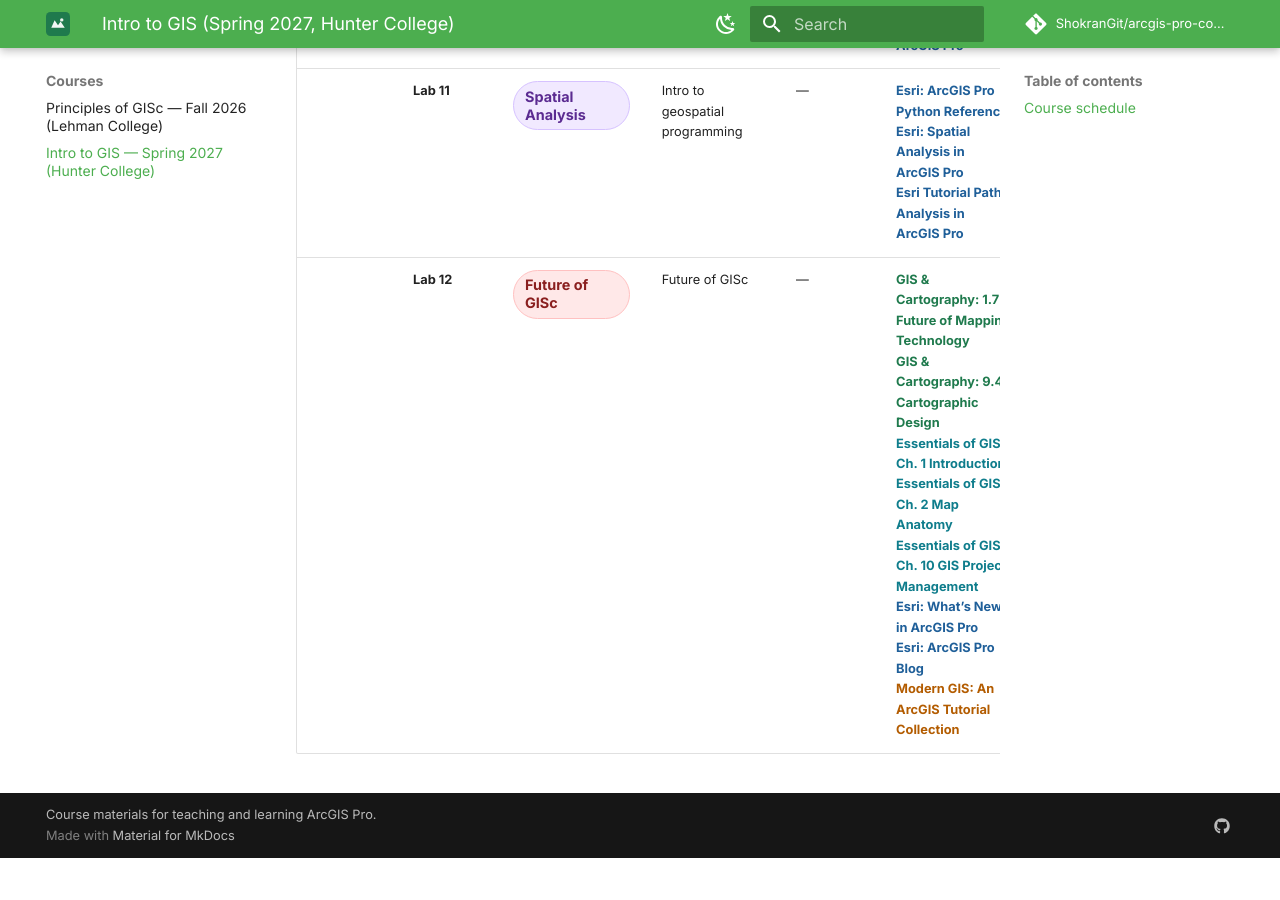
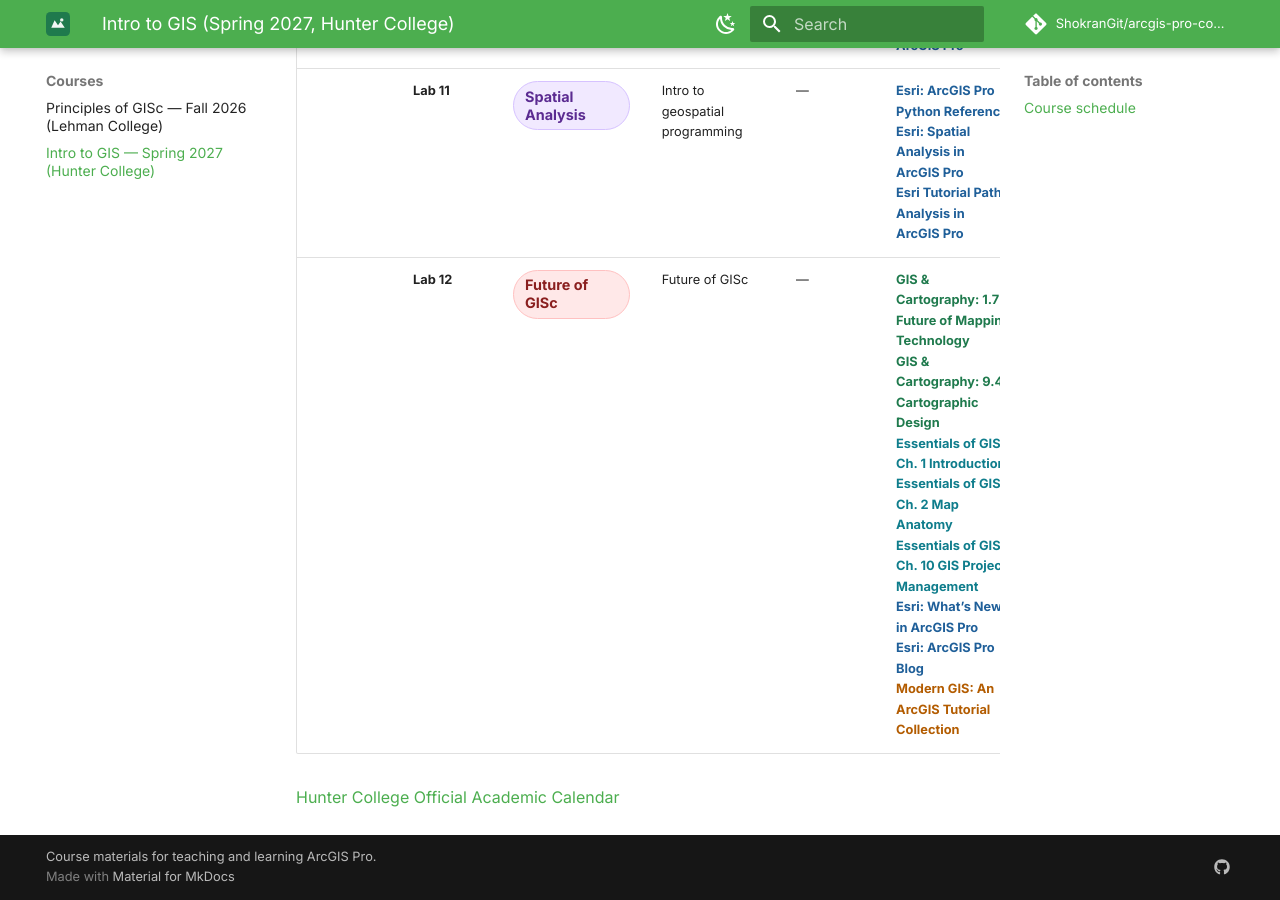
Before and after one commit to ShokranGit/arcgis-pro-course, an MkDocs documentation site: the page built from docs/courses/hunter-intro-gis-spring2027.md, in a window 1280 px wide and 900 px high, scrolled down 5884 px. Built offline with MkDocs 1.6.1 and Material for MkDocs 9.7.7, drawn with Linux system fonts in a browser that asks for light colours; comment, search, counter and statistics services are not loaded; before the commit the page ends 6742 px from its top, so only the background shows below that.

Commit message:
Add link to Hunter official academic calendar below course schedule

```diff
--- a/docs/courses/hunter-intro-gis-spring2027.md
+++ b/docs/courses/hunter-intro-gis-spring2027.md
@@ -24,3 +24,5 @@ This page tracks the course schedule for the Spring 2027 section of *Intro to GI
 |  | **Lab 10** | <span class="module-badge module-spatial">Spatial Analysis</span> | Raster Analysis: Surface Analysis, Map Algebra, Suitability Modeling | — | [Essentials of GIS: Ch. 8 Geospatial Analysis II: Raster Data](https://saylordotorg.github.io/text_essentials-of-geographic-information-systems/s12-geospatial-analysis-ii-raster-.html){: .src-essentials}<br>[GIS & Cartography: 8.1 Introduction](https://slcc.pressbooks.pub/maps/chapter/8-1/){: .src-cartography}<br>[GIS & Cartography: 8.2 Raster Data Models](https://slcc.pressbooks.pub/maps/chapter/8-2/){: .src-cartography}<br>[GIS & Cartography: 8.3 Geoprocessing with Raster Imagery](https://slcc.pressbooks.pub/maps/chapter/8-3/){: .src-cartography}<br>[GIS & Cartography: 8.4 Scale of Raster Analysis](https://slcc.pressbooks.pub/maps/chapter/8-4/){: .src-cartography}<br>[GIS & Cartography: 8.5 Spatial Interpolation for Spatial Analysis](https://slcc.pressbooks.pub/maps/chapter/8-5/){: .src-cartography}<br>[GIS & Cartography: 8.6 Terrain Mapping for Spatial Analysis](https://slcc.pressbooks.pub/maps/chapter/8-6/){: .src-cartography}<br>[Esri Tutorial Path: Raster Data and Imagery in ArcGIS Pro](https://learn.arcgis.com/en/paths/using-raster-data-and-imagery-in-arcgis-pro/){: .src-esri}<br>[Esri: Spatial Analysis in ArcGIS Pro](https://doc.esri.com/en/arcgis-pro/latest/help/analysis/introduction/spatial-analysis-in-arcgis-pro.html){: .src-esri} |
 |  | **Lab 11** | <span class="module-badge module-spatial">Spatial Analysis</span> | Intro to geospatial programming | — | [Esri: ArcGIS Pro Python Reference](https://doc.esri.com/en/arcgis-pro/latest/arcpy/main/arcgis-pro-arcpy-reference.html){: .src-esri}<br>[Esri: Spatial Analysis in ArcGIS Pro](https://doc.esri.com/en/arcgis-pro/latest/help/analysis/introduction/spatial-analysis-in-arcgis-pro.html){: .src-esri}<br>[Esri Tutorial Path: Analysis in ArcGIS Pro](https://learn.arcgis.com/en/paths/analysis-in-arcgis-pro/){: .src-esri} |
 |  | **Lab 12** | <span class="module-badge module-ethics">Future of GISc</span> | Future of GISc | — | [GIS & Cartography: 1.7 Future of Mapping Technology](https://slcc.pressbooks.pub/maps/chapter/1-7/){: .src-cartography}<br>[GIS & Cartography: 9.4 Cartographic Design](https://slcc.pressbooks.pub/maps/chapter/9-4/){: .src-cartography}<br>[Essentials of GIS: Ch. 1 Introduction](https://saylordotorg.github.io/text_essentials-of-geographic-information-systems/s05-introduction.html){: .src-essentials}<br>[Essentials of GIS: Ch. 2 Map Anatomy](https://saylordotorg.github.io/text_essentials-of-geographic-information-systems/s06-map-anatomy.html){: .src-essentials}<br>[Essentials of GIS: Ch. 10 GIS Project Management](https://saylordotorg.github.io/text_essentials-of-geographic-information-systems/s14-gis-project-management.html){: .src-essentials}<br>[Esri: What’s New in ArcGIS Pro](https://doc.esri.com/en/arcgis-pro/latest/get-started/whats-new-in-arcgis-pro.html){: .src-esri}<br>[Esri: ArcGIS Pro Blog](https://www.esri.com/arcgis-blog/products/arcgis-pro){: .src-esri}<br>[Modern GIS: An ArcGIS Tutorial Collection](https://modern-gis-learngis.hub.arcgis.com/){: .src-moderngis} |
+
+[Hunter College Official Academic Calendar](https://www.hunter.cuny.edu/students/registration/academic-calendar/)
```
